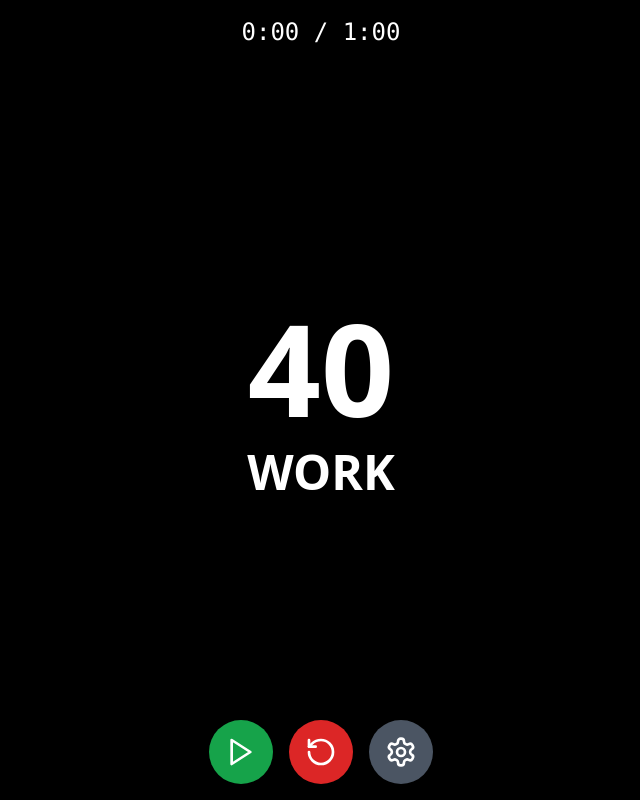
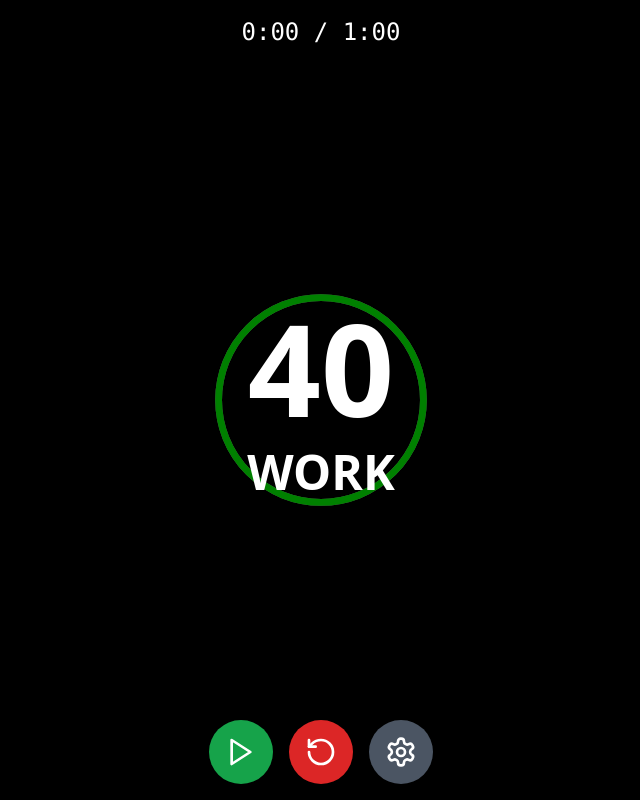
Before and after one commit to zak-droid/Workout-Timer, a React (Create React App) app: page / in a window 1280 px wide. Shown: the whole page, without its empty margins (319-959 px from the left). Built offline with nearby package versions, Linux system fonts and the light colour scheme.

Commit message:
Update WorkoutTimer.tsx

```diff
--- a/src/WorkoutTimer.tsx
+++ b/src/WorkoutTimer.tsx
@@ -45,6 +45,12 @@ const WorkoutTimer = () => {
     return `${mins}:${secs.toString().padStart(2, "0")}`;
   };
 
+  const CIRCLE_RADIUS = 120;
+  const CIRCLE_CIRCUMFERENCE = 2 * Math.PI * CIRCLE_RADIUS;
+  const progress = isWork
+    ? (currentTime / workTime) * CIRCLE_CIRCUMFERENCE
+    : (currentTime / restTime) * CIRCLE_CIRCUMFERENCE;
+
   return (
     <div className="min-h-screen flex flex-col justify-center items-center bg-black text-white">
       {/* Session Timer */}
@@ -53,10 +59,38 @@ const WorkoutTimer = () => {
       </div>
 
       {/* Timer Display */}
-      <div className="flex flex-col justify-center items-center">
-        <div className="text-9xl font-bold mb-4">{currentTime}</div>
-        <div className="text-5xl font-semibold">
-          {isWork ? "WORK" : "REST"}
+      <div className="relative w-64 h-64">
+        <svg
+          className="absolute inset-0 transform -rotate-90"
+          width="100%"
+          height="100%"
+          viewBox="0 0 300 300"
+        >
+          <circle
+            cx="150"
+            cy="150"
+            r={CIRCLE_RADIUS}
+            stroke="#555"
+            strokeWidth="8"
+            fill="none"
+          />
+          <circle
+            cx="150"
+            cy="150"
+            r={CIRCLE_RADIUS}
+            stroke={isWork ? "green" : "red"}
+            strokeWidth="8"
+            fill="none"
+            strokeDasharray={CIRCLE_CIRCUMFERENCE}
+            strokeDashoffset={CIRCLE_CIRCUMFERENCE - progress}
+            style={{ transition: "stroke-dashoffset 1s linear" }}
+          />
+        </svg>
+        <div className="absolute inset-0 flex flex-col justify-center items-center">
+          <div className="text-9xl font-bold mb-4">{currentTime}</div>
+          <div className="text-5xl font-semibold">
+            {isWork ? "WORK" : "REST"}
+          </div>
         </div>
       </div>
 
@@ -83,12 +117,12 @@ const WorkoutTimer = () => {
       </div>
 
       {/* Settings Dialog */}
-      <Dialog isOpen={isSettingsOpen} onClose={() => setIsSettingsOpen(false)}>
+      <Dialog open={isSettingsOpen} onOpenChange={setIsSettingsOpen}>
         <div>
           <h2 className="text-2xl font-bold mb-4">Settings</h2>
           <div className="space-y-4">
             <div>
-              <label>Work Time:</label>
+              <label className="block mb-2">Work Time (seconds):</label>
               <input
                 type="number"
                 value={workTime}
@@ -97,7 +131,7 @@ const WorkoutTimer = () => {
               />
             </div>
             <div>
-              <label>Rest Time:</label>
+              <label className="block mb-2">Rest Time (seconds):</label>
               <input
                 type="number"
                 value={restTime}
```
